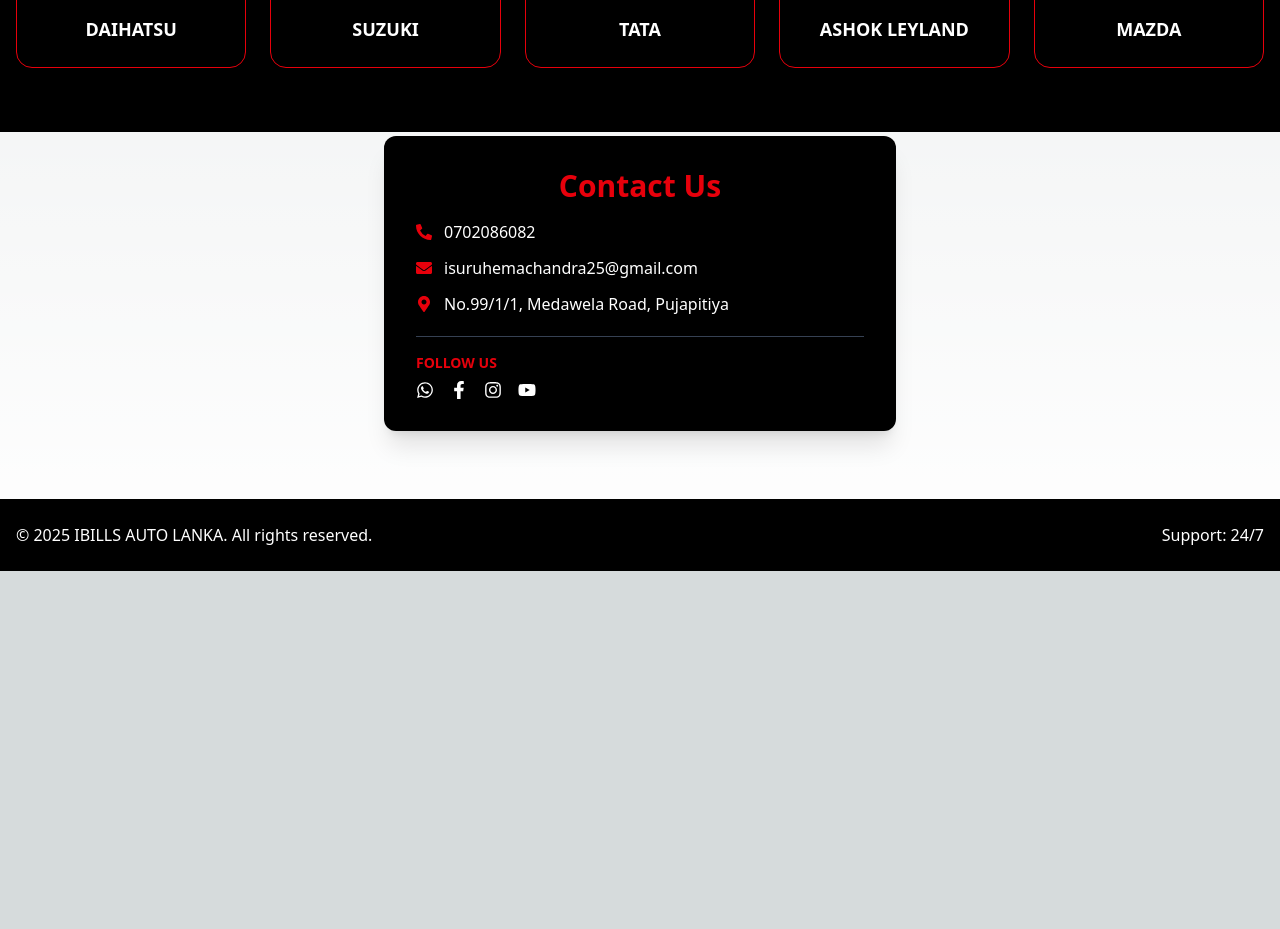
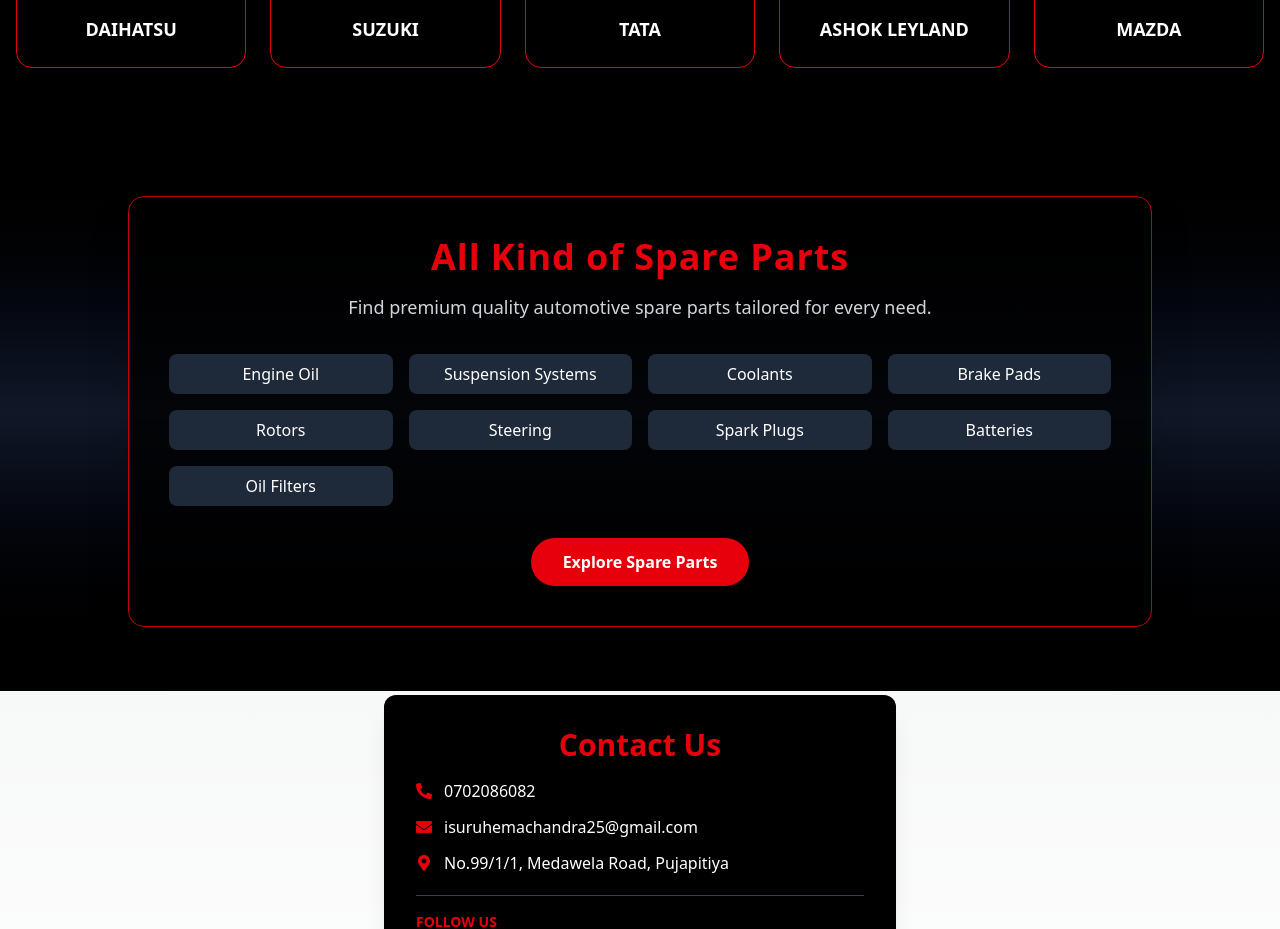
Before and after one commit to uthpala99131/IBILLS-Auto-Lanka, a Next.js app in the folder ibillsweb/: page / in a window 1280 px wide. Shown: the part 1180-2109 px from the top of the page. Before the commit the page ends 1751 px from the top, so only its background shows below. Built offline with nearby package versions, Linux system fonts and the light colour scheme.

Commit message:
spare parts section connect

```diff
--- a/ibillsweb/src/app/page.js
+++ b/ibillsweb/src/app/page.js
@@ -1,11 +1,14 @@
 import HeroSection from '../components/HeroSection';
 import VehicleBrands from '../components/VehicleBrands';
 import ContactDetails from '../components/ContactDetails';
+import Parts from '../components/SparepartsSection';
+
 export default function Home() {
   return (
     <main>
       <HeroSection />
       <VehicleBrands />
+      <Parts />
       <ContactDetails />
     </main>
   );
```
